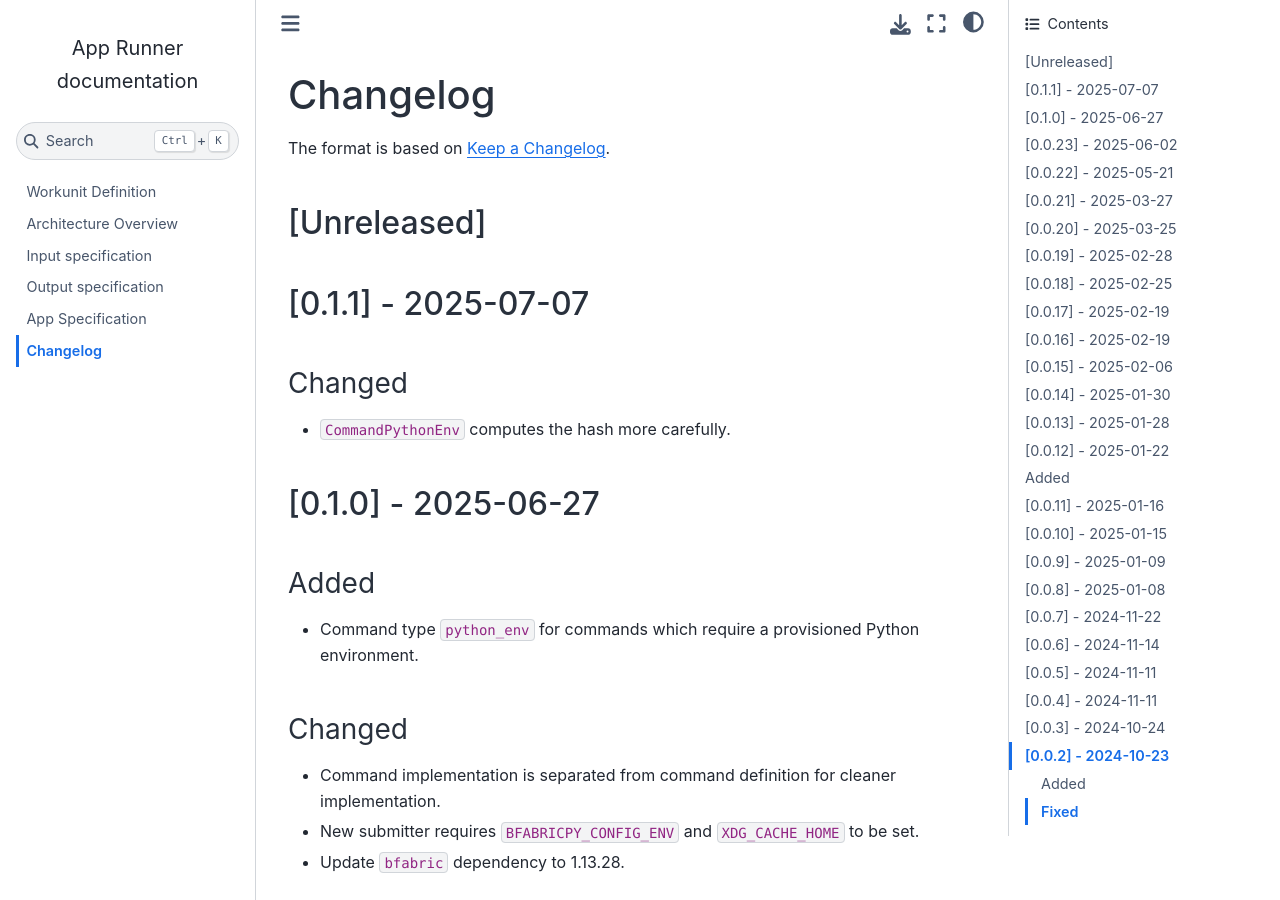
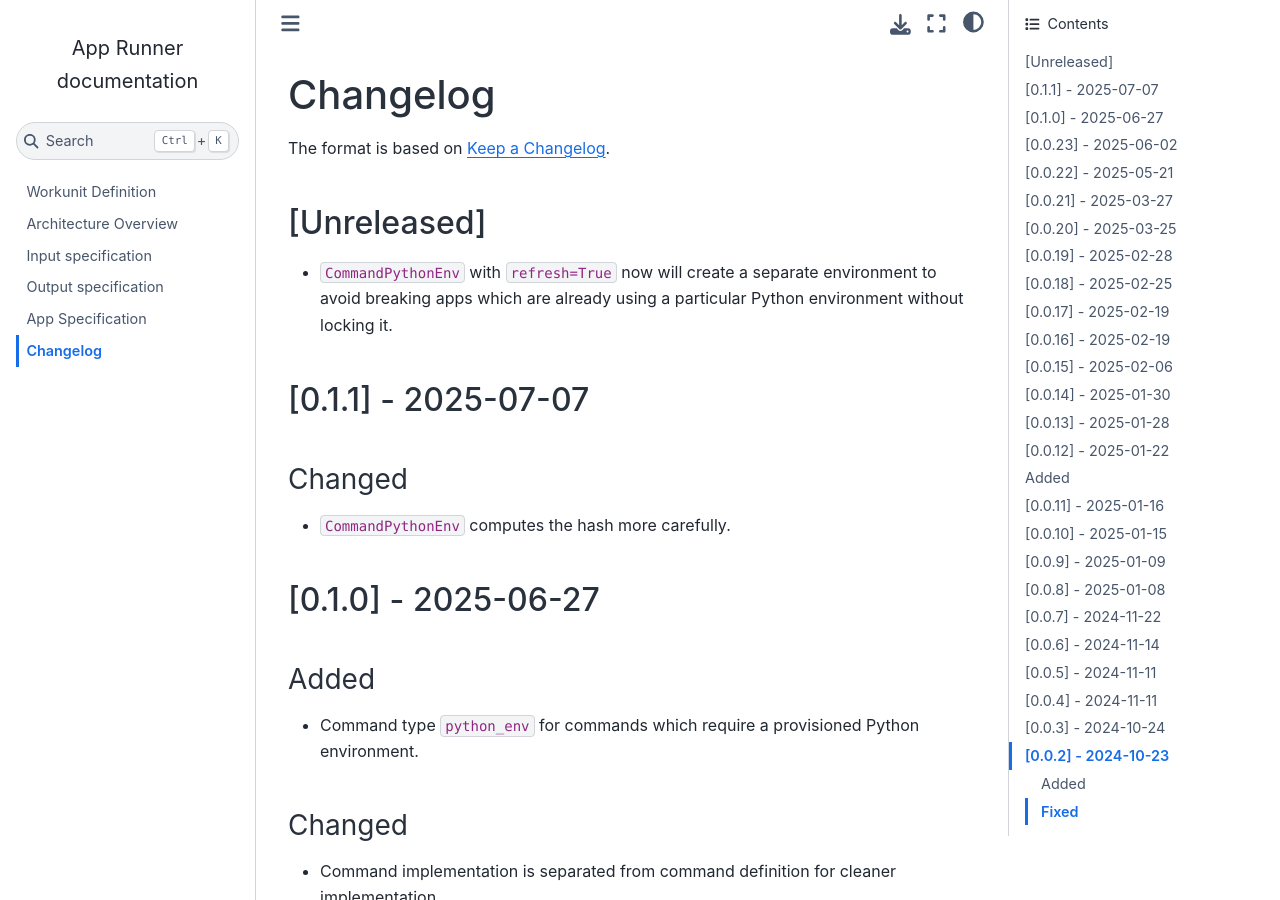
Before and after one commit to fgcz/bfabricPy, a Sphinx documentation site: the page built from bfabric_app_runner/docs/changelog.md, in a window 1280 px wide and 900 px high. Built offline with Sphinx 7.4.7 and the Sphinx Book theme 1.1.4, drawn with Linux system fonts in a browser that asks for light colours.

Commit message:
changelog

```diff
--- a/bfabric_app_runner/docs/changelog.md
+++ b/bfabric_app_runner/docs/changelog.md
@@ -3,6 +3,9 @@
 The format is based on [Keep a Changelog](https://keepachangelog.com/en/1.1.0/).
 
 ## \[Unreleased\]
+
+- `CommandPythonEnv` with `refresh=True` now will create a separate environment to avoid breaking apps which are already using a particular
+    Python environment without locking it.
 
 ## \[0.1.1\] - 2025-07-07
 
```
